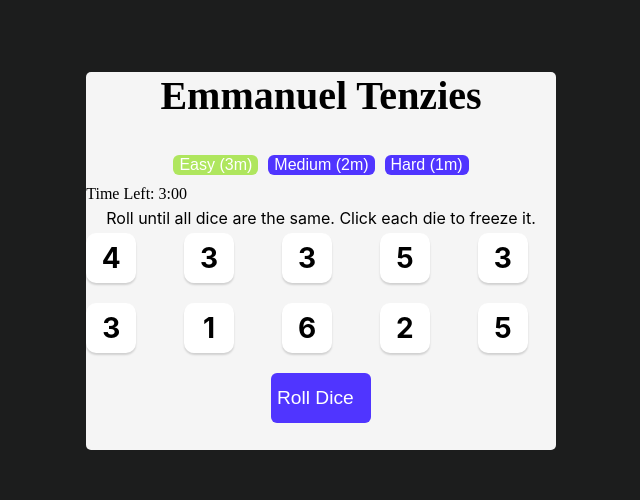
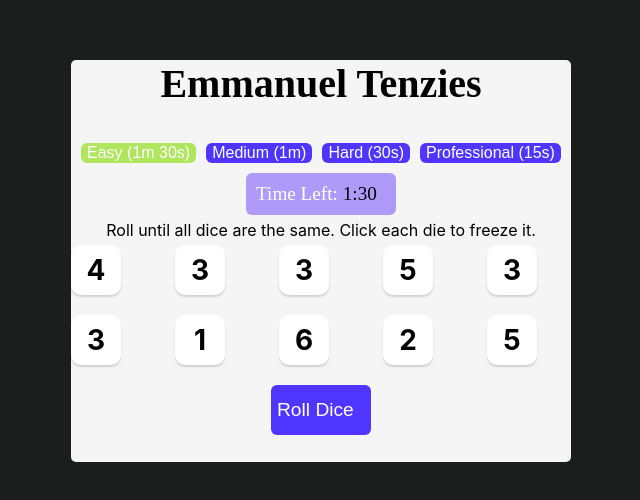
Before and after one commit to emmy-niyonsaba/Tenzies, a React (Vite) app: page / in a window 1280 px wide. Shown: the part 166-666 px from the top of the page, without its empty margins (319-959 px from the left). Built offline with nearby package versions, Linux system fonts and the light colour scheme.

Commit message:
add the proffessional section

```diff
--- a/src/components/DiesDisplyer.jsx
+++ b/src/components/DiesDisplyer.jsx
@@ -5,9 +5,12 @@ import Won from "./Won"
 import Conffeti from "./Conffeti"
 
 function DiesDisplyer() {
+  // Centralized time values (seconds) for each difficulty
+  const times = { easy: 90, medium: 60, hard: 30, professional: 15 }
+
   const [dies, setDies] = useState(() => generateDies())
   // Time is stored in seconds
-  const [timeLeft, setTimeLeft] = useState(180)
+  const [timeLeft, setTimeLeft] = useState(times.easy)
   const [gameStarted, setGameStarted] = useState(false)
   const [difficulty, setDifficulty] = useState("easy")
 
@@ -43,7 +46,6 @@ function DiesDisplyer() {
   // 2. Level Handler
   function handleLevelChange(level) {
     setDifficulty(level)
-    const times = { easy: 180, medium: 120, hard: 60 }
     setTimeLeft(times[level])
     resetGame()
   }
@@ -52,7 +54,6 @@ function DiesDisplyer() {
     setDies(generateDies())
     setGameStarted(false)
     // Reset time based on current difficulty
-    const times = { easy: 180, medium: 120, hard: 60 }
     setTimeLeft(times[difficulty])
   }
 
@@ -98,12 +99,13 @@ function DiesDisplyer() {
       <h1 className="title">Emmanuel Tenzies</h1>
 
       <div className="difficulty-container">
-        <button className={difficulty === "easy" ? "active" : ""} onClick={() => handleLevelChange("easy")}>Easy (3m)</button>
-        <button className={difficulty === "medium" ? "active" : ""} onClick={() => handleLevelChange("medium")}>Medium (2m)</button>
-        <button className={difficulty === "hard" ? "active" : ""} onClick={() => handleLevelChange("hard")}>Hard (1m)</button>
+        <button className={difficulty === "easy" ? "active" : ""} onClick={() => handleLevelChange("easy")}>Easy (1m 30s)</button>
+        <button className={difficulty === "medium" ? "active" : ""} onClick={() => handleLevelChange("medium")}>Medium (1m)</button>
+        <button className={difficulty === "hard" ? "active" : ""} onClick={() => handleLevelChange("hard")}>Hard (30s)</button>
+        <button className={difficulty === "professional" ? "active" : ""} onClick={() => handleLevelChange("professional")}>Professional (15s)</button>
       </div>
 
-      <div className="timer-display">
+      <div className="timer">
         Time Left: <span style={{ color: timeLeft < 10 ? "red" : "black" }}>{formatTime(timeLeft)}</span>
       </div>
 
```
